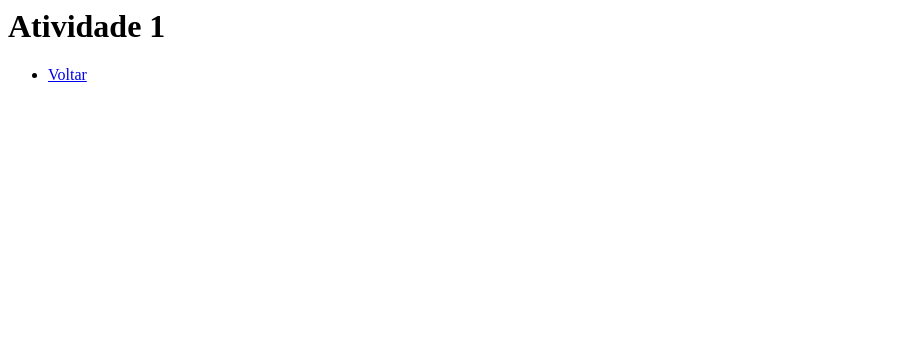
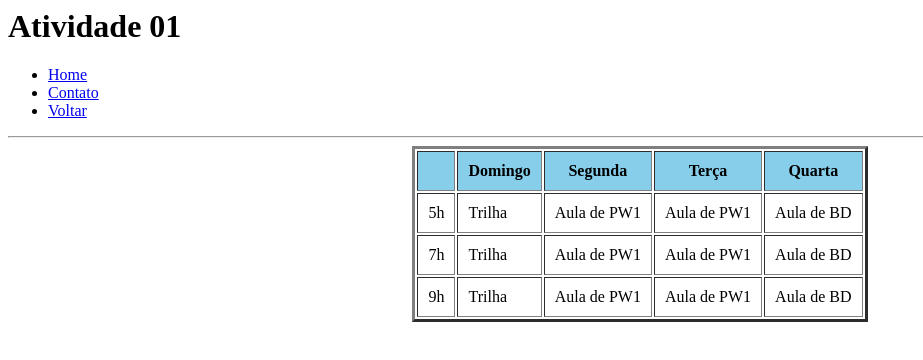
Before and after one commit to Pedrufotografia/Pw2.0, a plain HTML site: page avaliacoes/atividade01/index.html in a window 1280 px wide. Shown: the whole page, without its empty margins (0-923 px from the left). Drawn offline with Linux system fonts and the light colour scheme.

Commit message:
finalizando aula 01

```diff
--- a/avaliacoes/atividade01/index.html
+++ b/avaliacoes/atividade01/index.html
@@ -3,8 +3,40 @@
     <meta charset="UTF-8" />
   </head>
   <body>
-    <h1>Atividade 1</h1>
+    <h1>Atividade 01</h1>
     <ul>
+      <li><a href="index.html">Home</a></li>
+      <li><a href="contato.html">Contato</a></li>
       <li><a href="../index.html">Voltar</a></li>
     </ul>
+    <hr>
+    <table border="3" cellpadding="10px" align="center">
+      <tr bgcolor="87CEEB">
+        <th></th>
+        <th>Domingo</th>
+        <th>Segunda</th>
+        <th>Terça</th>
+        <th>Quarta</th>
+      </tr>
+      <tr>
+        <td>5h</td>
+        <td>Trilha</td>
+        <td>Aula de PW1</td>
+        <td>Aula de PW1</td>
+        <td>Aula de BD</td>
+      </tr>
+      <tr>
+        <td>7h</td>
+        <td>Trilha</td>
+        <td>Aula de PW1</td>
+        <td>Aula de PW1</td>
+        <td>Aula de BD</td>
+      </tr>
+      <tr>
+        <td>9h</td>
+        <td>Trilha</td>
+        <td>Aula de PW1</td>
+        <td>Aula de PW1</td>
+        <td>Aula de BD</td> </tr>
+    </table>
 </html>
```
Also changed, not shown: avaliacoes/atividade01/contato.html (added, +12 -0 lines), praticas/index.html (added).
